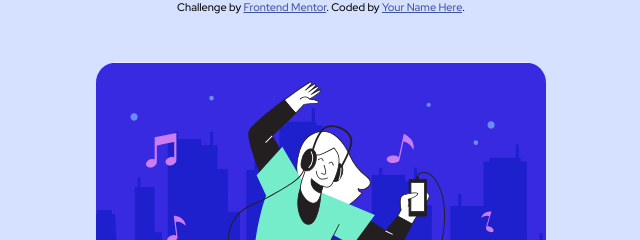
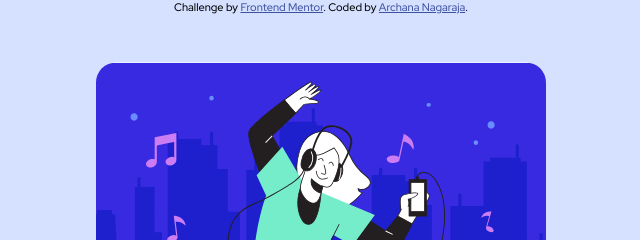
Before and after one commit to archana-nagaraj/FrontendMentorChallenge-OrderSummaryComponent, a plain HTML site: page index.html in a window 1280 px wide. Shown: the top 240 px of the page, 319-959 px from the left. Drawn offline with Linux system fonts and the light colour scheme.

Commit message:
added name in attribution

```diff
--- a/index.html
+++ b/index.html
@@ -35,7 +35,7 @@
 </div>
   <div class="attribution">
     Challenge by <a href="https://www.frontendmentor.io?ref=challenge" target="_blank">Frontend Mentor</a>.
-    Coded by <a href="#">Your Name Here</a>.
+    Coded by <a href="#">Archana Nagaraja</a>.
   </div>
 </body>
 </html>
```
